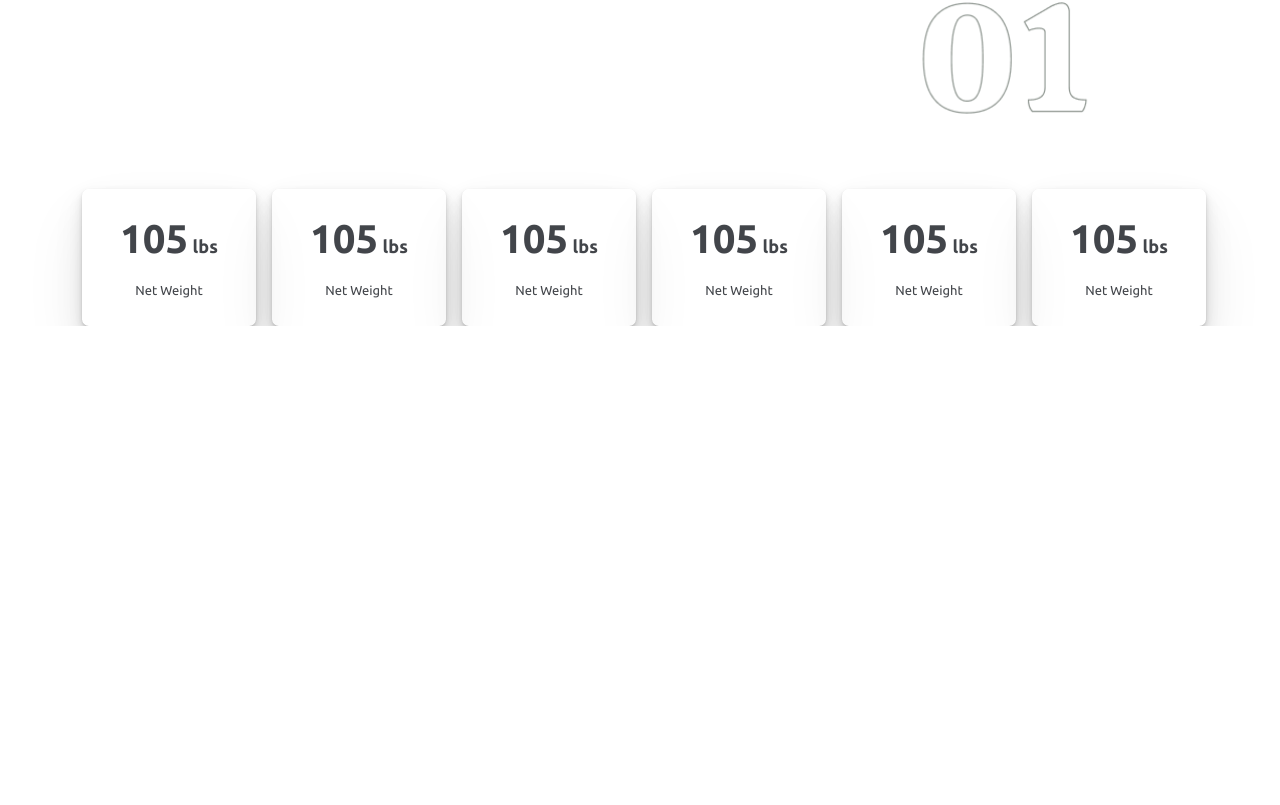
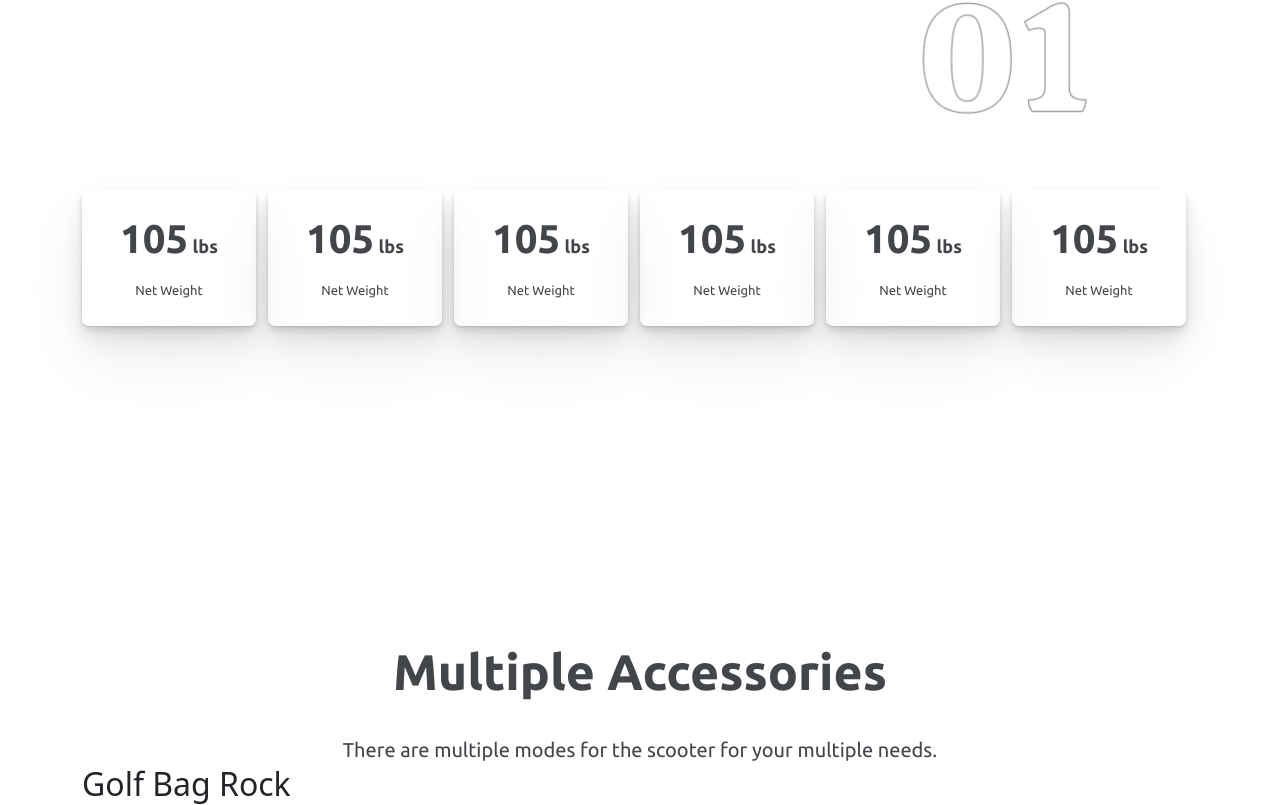
Before and after one commit to Jahid-HasanM/p3new, a plain HTML site: page index.html in a window 1280 px wide. Shown: the part 778-1583 px from the top of the page. Before the commit the page ends 1104 px from the top, so only its background shows below. Drawn offline with nearby package versions, Linux system fonts and the light colour scheme; a script that the page names is missing.

Commit message:
accessorise add

```diff
--- a/css/style.css
+++ b/css/style.css
@@ -24,6 +24,22 @@ img{
 :root{
     --ubuntu: "Ubuntu", sans-serif;
     --praymariColor: #42454A;
+}
+.common-head{
+    text-align: center;
+}
+.common-head h2{
+    font-size: 50px;
+    font-weight: 700;
+    font-family: var(--ubuntu);
+    color: var(--praymariColor);
+}
+.common-head p{
+    font-size: 20px;
+    font-weight: 400;
+    font-family: var(--ubuntu);
+    color: var(--praymariColor);
+    margin-top: 34px;
 }
 /********** common css end**********/
 /********** navbar css start**********/
@@ -243,11 +259,18 @@ h1 span{
     font-family: var(--ubuntu);
     color: var(--praymariColor);
 }
+.all-counter{
+    display: flex;
+    justify-content: space-between;
+}
 
 /********** counter css end**********/
-/********** common css start**********/
+/********** acsecory css start**********/
+#accessories{
+    padding-top: 315px;
+}
 
-/********** common css end**********/
+/********** acsecory css end**********/
 /********** common css start**********/
 
 /********** common css end**********/
--- a/index.html
+++ b/index.html
@@ -79,8 +79,10 @@
      <section id="counter">
         <div class="container">
             <div class="row">
-                <div class="col-lg-2">
-                    <div class="singel-counter">
+                <div class="col-lg-12">
+                    <div class="all-counter">
+                        <div class="col-lg-2">
+                    <div  data-aos="fade-left" data-aos-duration="500" class="singel-counter">
                         <h2>
                             <span class="counter">105</span>
                             lbs
@@ -89,7 +91,7 @@
                     </div>
                 </div>
                 <div class="col-lg-2">
-                    <div class="singel-counter">
+                    <div data-aos="fade-left" data-aos-duration="1000" class="singel-counter">
                         <h2>
                             <span class="counter">105</span>
                             lbs
@@ -98,7 +100,7 @@
                     </div>
                 </div>
                 <div class="col-lg-2">
-                    <div class="singel-counter">
+                    <div data-aos="fade-left" data-aos-duration="1500" class="singel-counter">
                         <h2>
                             <span class="counter">105</span>
                             lbs
@@ -107,7 +109,7 @@
                     </div>
                 </div>
                 <div class="col-lg-2">
-                    <div class="singel-counter">
+                    <div data-aos="fade-left" data-aos-duration="2000" class="singel-counter">
                         <h2>
                             <span class="counter">105</span>
                             lbs
@@ -116,7 +118,7 @@
                     </div>
                 </div>
                 <div class="col-lg-2">
-                    <div class="singel-counter">
+                    <div data-aos="fade-left" data-aos-duration="2500" class="singel-counter">
                         <h2>
                             <span class="counter">105</span>
                             lbs
@@ -125,12 +127,14 @@
                     </div>
                 </div>
                 <div class="col-lg-2">
-                    <div class="singel-counter">
+                    <div data-aos="fade-left" data-aos-duration="3000" class="singel-counter">
                         <h2>
                             <span class="counter">105</span>
                             lbs
                         </h2>
                         <p>Net Weight</p>
+                    </div>
+                </div>
                     </div>
                 </div>
             </div>
@@ -139,9 +143,26 @@
      </section>
 
      <!----------------- counter part end ----------------->
-     <!----------------- Navbar part start ----------------->
+     <!----------------- acsecory part start ----------------->
+     <section id="accessories">
+       <div class="container">
+        <div class="row">
+            <div class="col-lg-12">
+                <div class="common-head">
+                    <h2>Multiple Accessories</h2>
+                    <p>There are multiple modes for the scooter for your multiple needs.</p>
+                </div>
+            </div>
+        </div>
+        <div class="col-lg-4">
+            <div class="accessories-text">
+                <h2>Golf Bag Rock</h2>
+            </div>
+        </div>
+       </div>
+     </section>
 
-     <!----------------- Navbar part end ----------------->
+     <!----------------- acsecory part end ----------------->
      <!----------------- Navbar part start ----------------->
 
      <!----------------- Navbar part end ----------------->
```
